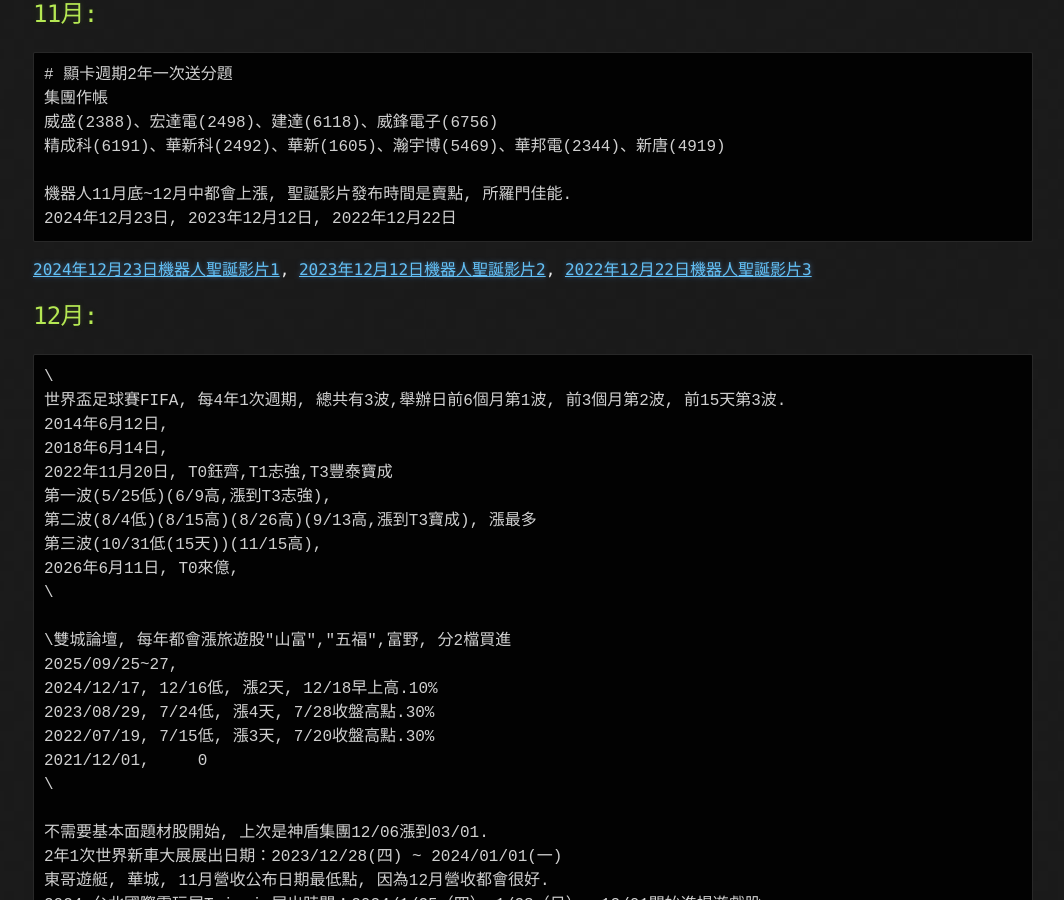
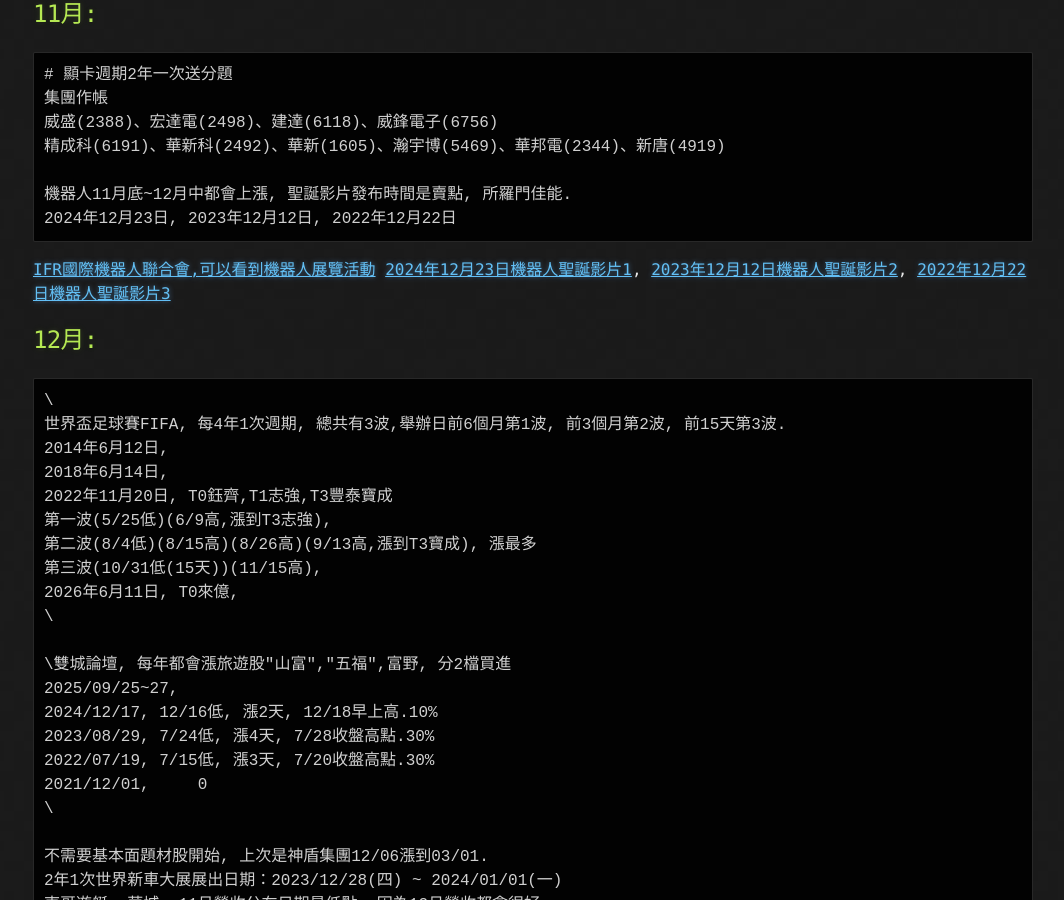
Before and after one commit to lepg5487/Stock_God, a Jekyll site: the page built from experience.md, in a window 1280 px wide and 900 px high, scrolled down 14958 px. Shown: the whole window, without its empty margins (107-1171 px from the left). Built offline with Jekyll 4.4.1, drawn with Linux system fonts in a browser that asks for light colours; our own code applies the rules of GitHub Pages for plain Markdown files.

Commit message:
Update experience.md

````diff
--- a/experience.md
+++ b/experience.md
@@ -605,6 +605,7 @@
 機器人11月底~12月中都會上漲, 聖誕影片發布時間是賣點, 所羅門佳能.
 2024年12月23日, 2023年12月12日, 2022年12月22日
 ```
+[IFR國際機器人聯合會,可以看到機器人展覽活動](https://ifr.org/)
 [2024年12月23日機器人聖誕影片1](https://www.youtube.com/watch?v=sFkUH5XFHKU), [2023年12月12日機器人聖誕影片2](https://www.youtube.com/watch?v=Cdc5iVqjNVs), [2022年12月22日機器人聖誕影片3](https://www.youtube.com/watch?v=7Wm6vy7yBNA)
 
 ## 12月:
````
